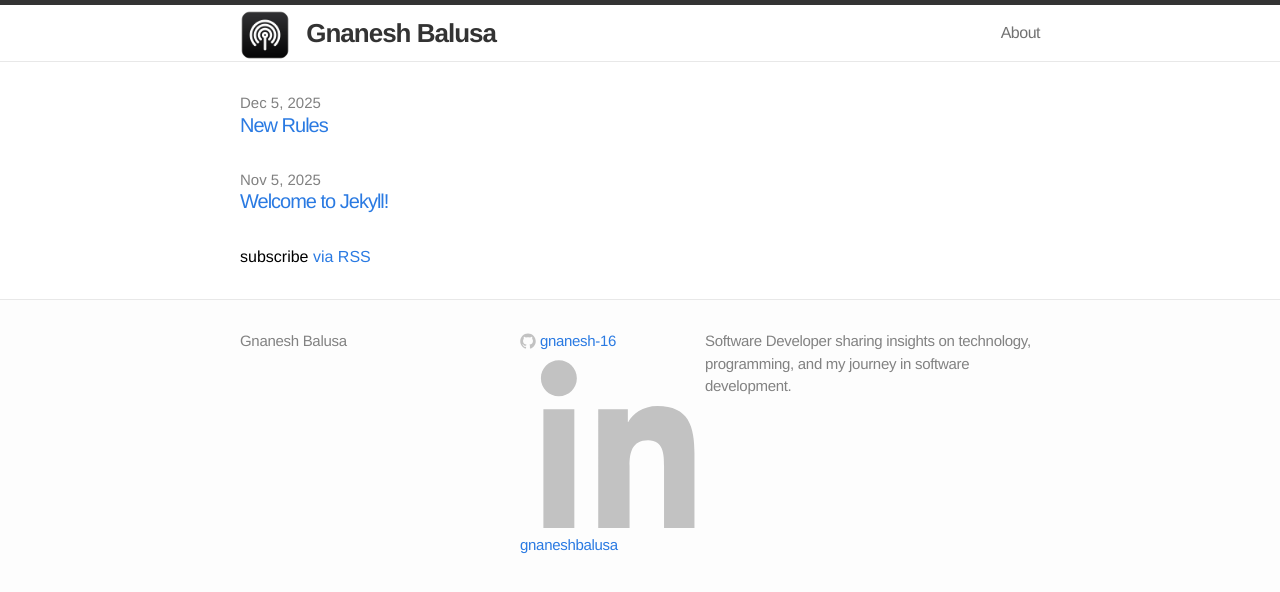
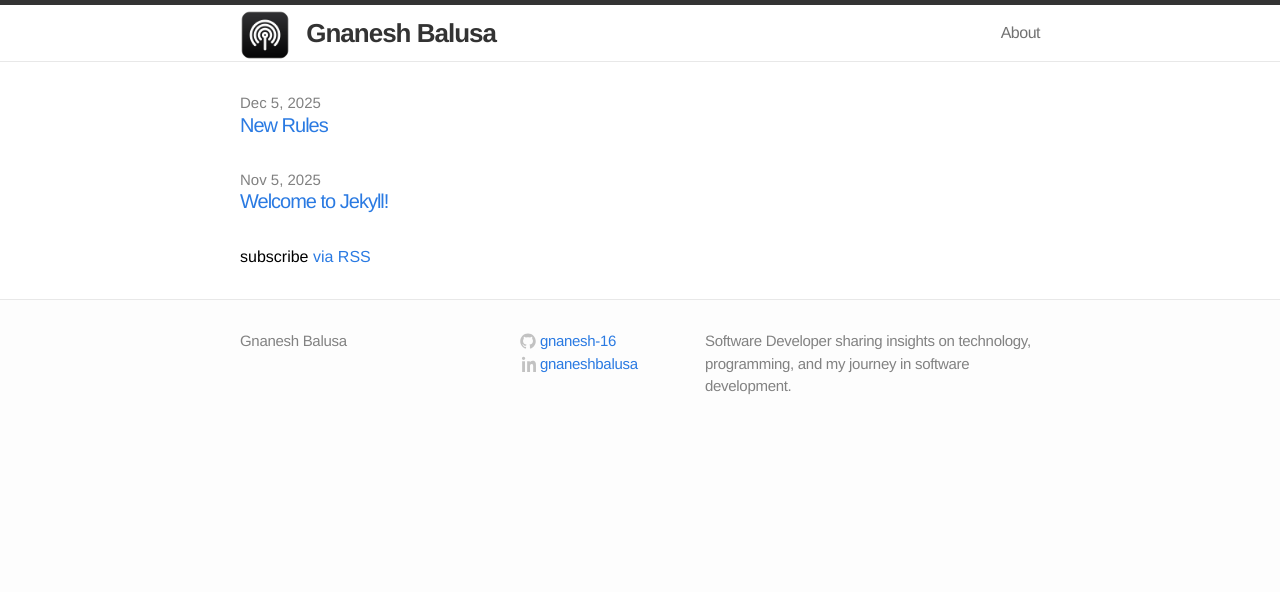
Before and after one commit to gnanesh-16/gnaneshblog, a Jekyll site: the page built from index.markdown, in a window 1280 px wide. Shown: the top 592 px of the page. Built offline with Jekyll 4.4.1, drawn with Linux system fonts in a browser that asks for light colours.

Commit message:
Add modpack1

```diff
--- a/css/main.css
+++ b/css/main.css
@@ -165,6 +165,14 @@ a:visited {
 
 .github-icon-svg,
 .twitter-icon-svg {
+    display: inline-block;
+    width: 16px;
+    height: 16px;
+    position: relative;
+    top: 3px;
+}
+
+.linkedin svg {
     display: inline-block;
     width: 16px;
     height: 16px;
```
Also changed, not shown: 3 other files.
